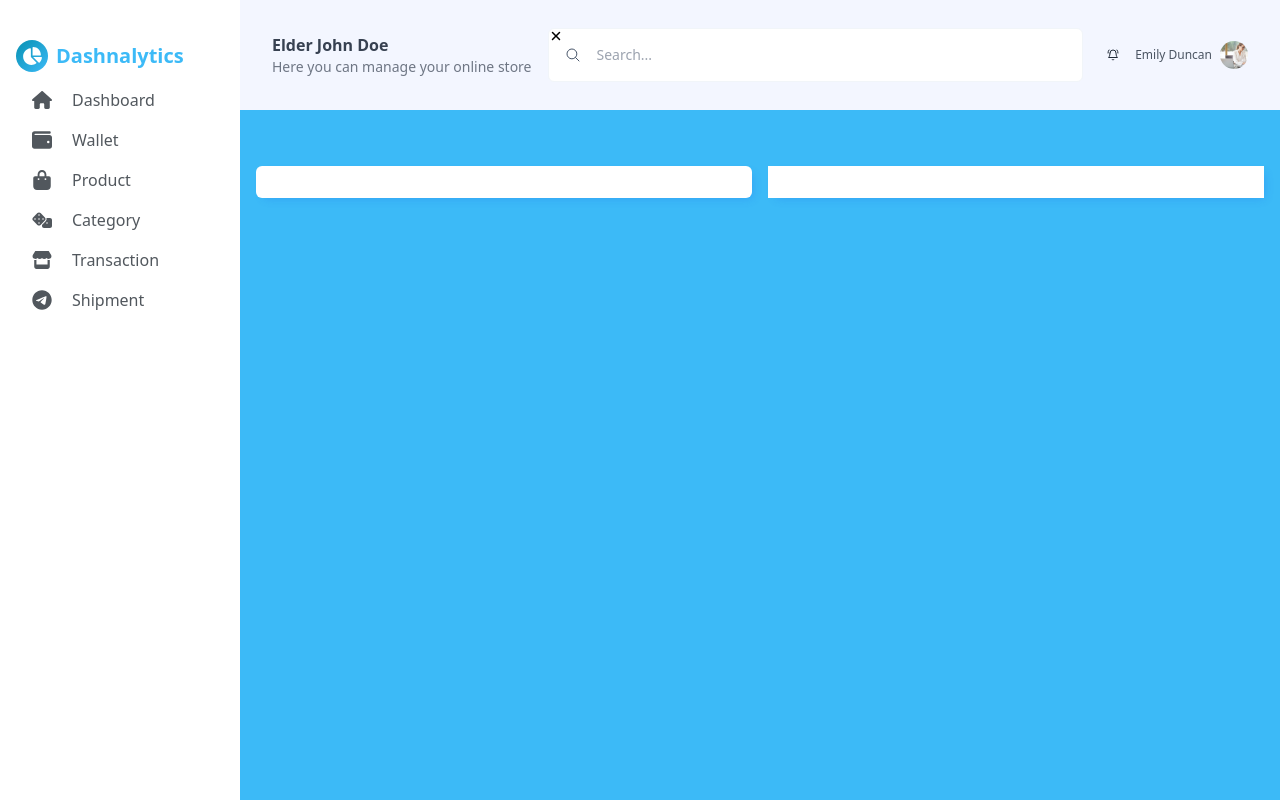
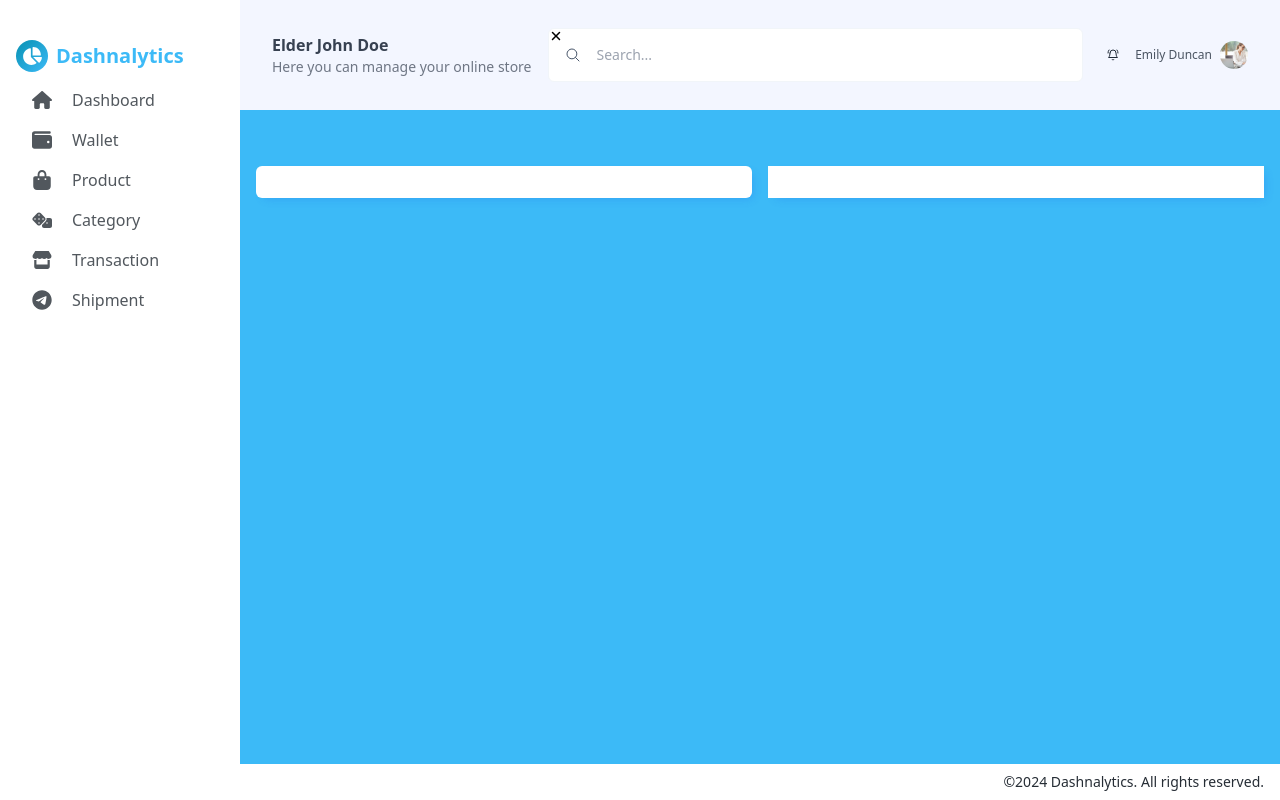
Before and after one commit to frethereeks/dashnalytics, a React (Vite) app: page / in a window 1280 px wide. Built offline with nearby package versions, Linux system fonts and the light colour scheme.

Commit message:
Create the Footer component and add it to the App.jsx page

```diff
--- a/src/App.jsx
+++ b/src/App.jsx
@@ -1,6 +1,7 @@
 import React from 'react'
 import Header from './components/Header'
 import Sidebar from './components/Sidebar'
+import Footer from './components/Footer'
 
 
 export default function App() {
@@ -8,12 +9,13 @@ export default function App() {
   return (
     <main className='bg-main flex'>
       <Sidebar />
-      <div className="flex-1 flex flex-col gap-4">
+      <div className="flex-1 flex flex-col gap-4 relative">
         <Header />
         <div className="flex flex-col gap-4 md:flex-row my-5 mx-4 py-5">
           <div className="flex-1 shadow-default md:flex-3 bg-white shad rounded-md p-4 grid sm:grid-cols-2 md:grid-cols-3 gap-4"></div>
           <div className="flex-1 shadow-default bg-white shad p-4"></div>
         </div>
+        <Footer />
       </div>
     </main>
   )
--- /dev/null
+++ b/src/components/Footer.jsx
@@ -0,0 +1,11 @@
+import React from 'react'
+
+export default function Footer() {
+    return (
+        <footer className='py-2 px-4 bg-white fixed bottom-0 right-0 w-full z-10'>
+            <small className="text-dark text-right text-xs md:text-sm flex justify-end">
+                &copy;{new Date().getFullYear()} Dashnalytics. All rights reserved.
+            </small>
+        </footer>
+    )
+}
```
